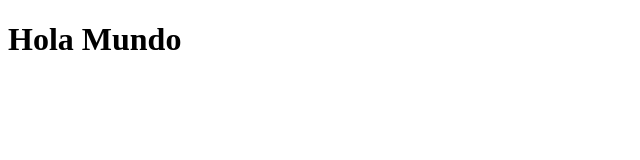
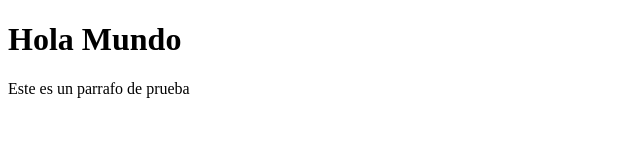
Before and after one commit to Alumnos2026/curso-web-responsive-2026-DavilaDominguez, a plain HTML site: page index.html in a window 1280 px wide. Shown: the whole page, without its empty margins (0-640 px from the left). Drawn offline with Linux system fonts and the light colour scheme.

Commit message:
aqui agregue un parrafo de prueba

```diff
--- a/index.html
+++ b/index.html
@@ -7,5 +7,6 @@
 </head>
 <body>
     <h1>Hola Mundo</h1>
+    <p>Este es un parrafo de prueba</p>
 </body>
 </html>
```
